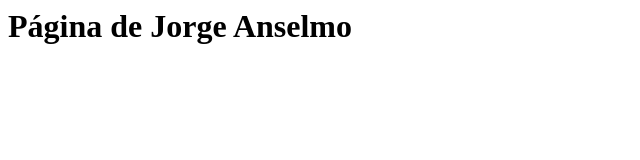
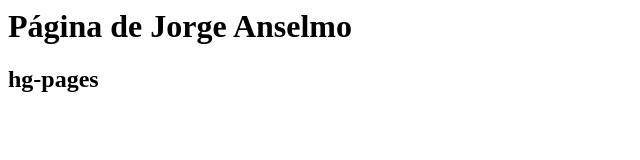
Before and after one commit to JorgeAnselmo/JorgeAnselmo.github.io, a plain HTML site: page index.html in a window 1280 px wide. Shown: the whole page, without its empty margins (0-640 px from the left). Drawn offline with Linux system fonts and the light colour scheme.

Commit message:
Página del Proyectto modificado

```diff
--- a/index.html
+++ b/index.html
@@ -2,7 +2,7 @@
 <BODY>
 
 <h1> Página de Jorge Anselmo </h1>
-
+<h2> hg-pages </h2>
 
 </BODY>
 </HTML>
```
